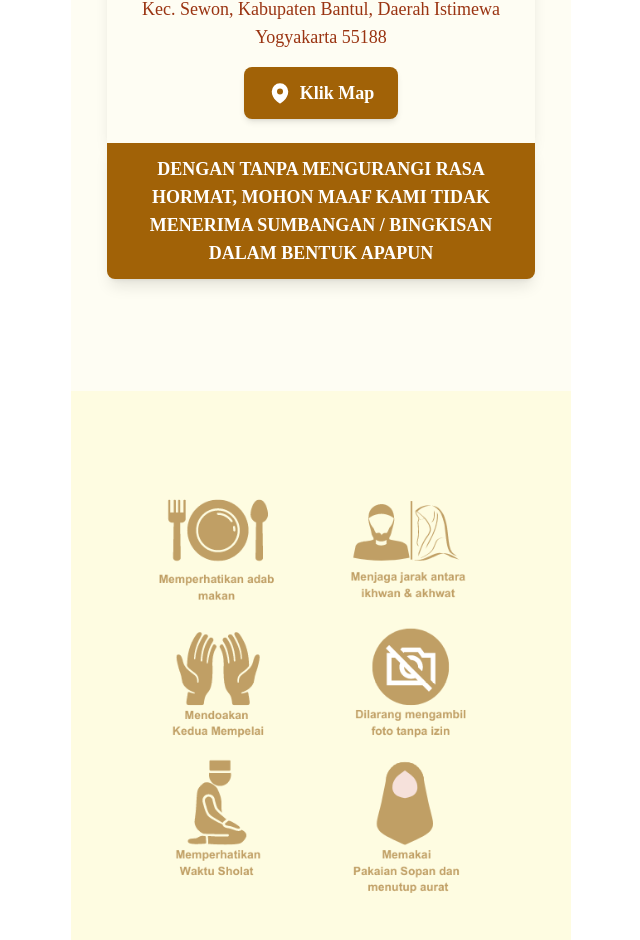
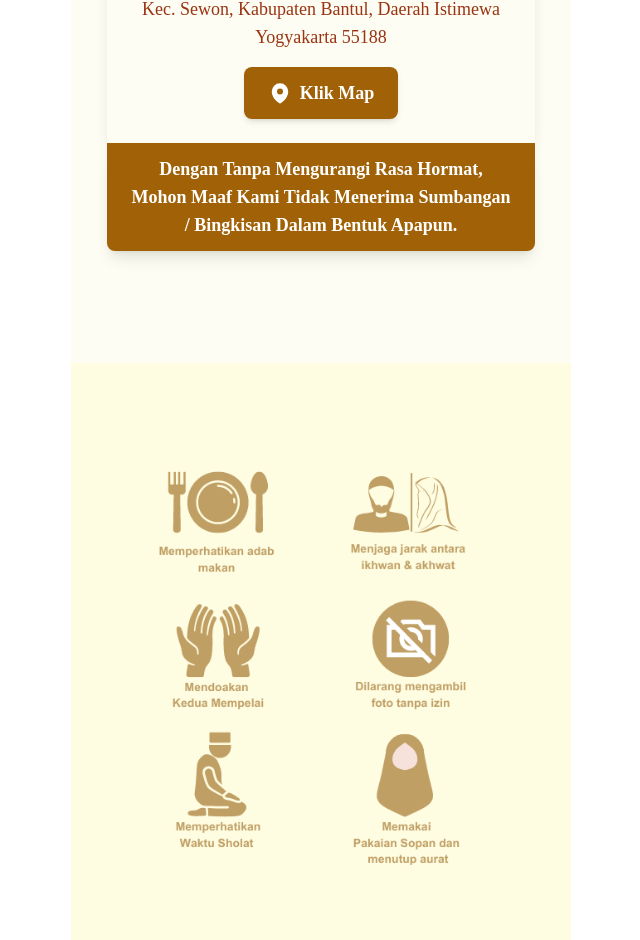
Before and after one commit to hanifahzakiyyah/undangan-walimah, a React (Vite) app: page / in a window 1280 px wide. Shown: the part 3674-4614 px from the top of the page, without its empty margins (319-959 px from the left). Built offline with nearby package versions, Linux system fonts and the light colour scheme; no server answers; the database is empty; a web font is replaced by a local one.

Commit message:
Update TanggalSection.jsx

```diff
--- a/src/TanggalSection.jsx
+++ b/src/TanggalSection.jsx
@@ -61,7 +61,7 @@ const TanggalSection = () => {
           </div>
 
           <div className= "capitalize shadow-lg text-white bg-yellow-700 rounded-br-lg rounded-bl-lg px-6 py-3 text-lg font-semibold" data-aos="fade-right" data-aos-duration="2000">
-              DENGAN TANPA MENGURANGI RASA HORMAT, MOHON MAAF KAMI TIDAK MENERIMA SUMBANGAN / BINGKISAN DALAM BENTUK APAPUN
+              Dengan tanpa mengurangi rasa hormat, mohon maaf kami tidak menerima sumbangan / bingkisan dalam bentuk apapun.
           </div>
         </div>
 
```
